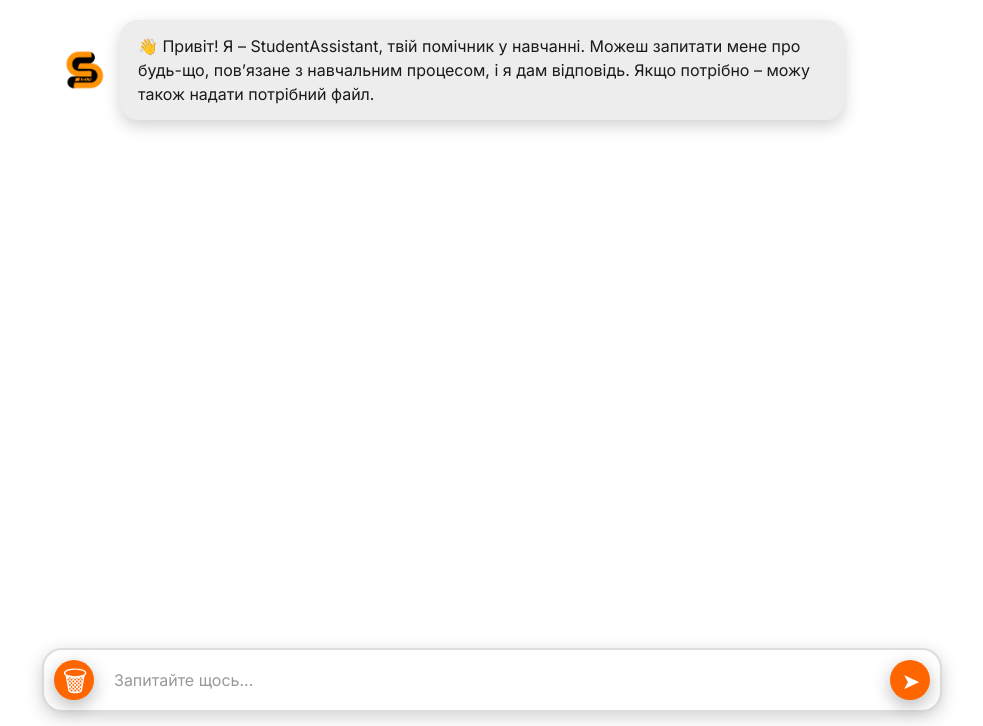
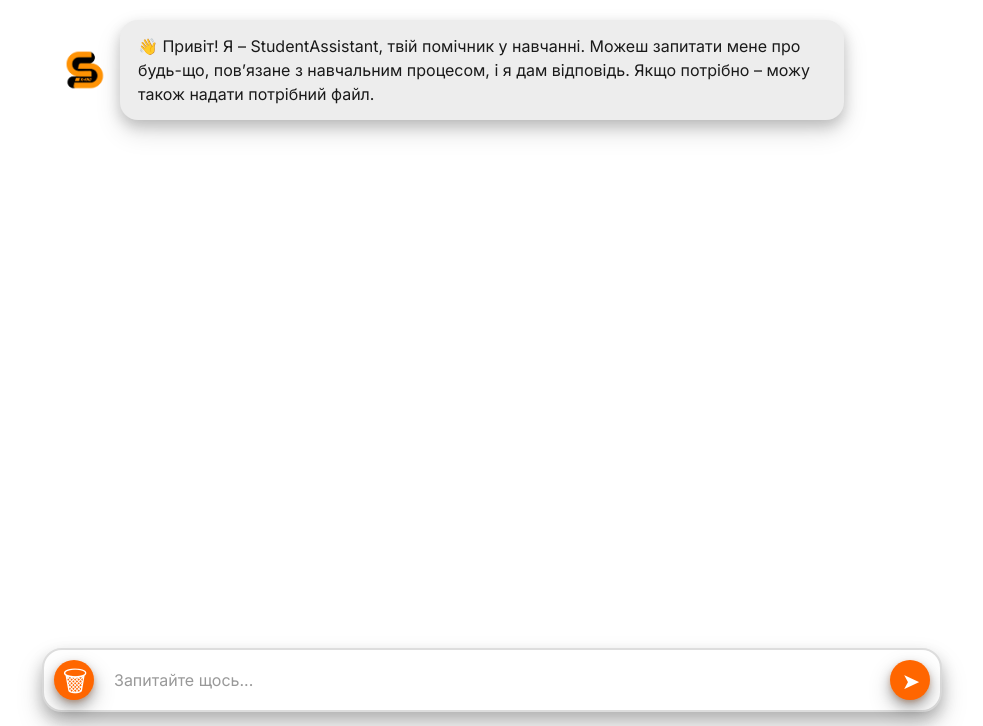
Before and after one commit to VadimValcerKN1B22/StudentAssistant, a Flask app: page / in a window 1280 px wide. Shown: the part 74-800 px from the top of the page, without its empty margins (148-1131 px from the left). Run offline with Flask 3, Linux system fonts and the light colour scheme.

Commit message:
Update style.css

```diff
--- a/frontend/static/style.css
+++ b/frontend/static/style.css
@@ -271,7 +271,7 @@ footer {
     border-radius: 20px;
     border: 2px solid #ddd;
     background: #fff;
-    overflow: hidden;
+    overflow: visible !important;
     transition: border-color 0.35s ease, border-width 0.35s ease;
 }
 
@@ -452,34 +452,50 @@ a.sf-file:visited {
 #clear-btn,
 #send-btn,
 #scroll-down-btn {
-    box-shadow: 0 6px 18px rgba(0, 0, 0, 0.28) !important;
+    box-shadow:
+        0 6px 12px rgba(0, 0, 0, 0.25),
+        0 10px 25px rgba(0, 0, 0, 0.20),
+        0 2px 4px rgba(255, 102, 0, 0.25) !important;
 }
 
 #clear-btn:hover,
 #send-btn:hover,
 #scroll-down-btn:hover {
-    box-shadow: 0 8px 22px rgba(0, 0, 0, 0.38) !important;
+    box-shadow:
+        0 8px 16px rgba(0, 0, 0, 0.30),
+        0 14px 28px rgba(0, 0, 0, 0.25),
+        0 2px 6px rgba(255, 102, 0, 0.30) !important;
 }
 
 .input-div {
-    box-shadow: 0 5px 18px rgba(0, 0, 0, 0.18) !important;
+    box-shadow:
+        0 8px 16px rgba(0, 0, 0, 0.20),
+        0 14px 28px rgba(0, 0, 0, 0.15) !important;
 }
 
 .input-div:has(#user-input:focus) {
-    box-shadow: 0 6px 22px rgba(255, 102, 0, 0.45) !important;
+    box-shadow:
+        0 10px 20px rgba(255, 102, 0, 0.45),
+        0 18px 32px rgba(255, 102, 0, 0.35) !important;
 }
 
 .bot-message .content {
-    box-shadow: 0 6px 16px rgba(0, 0, 0, 0.18) !important;
+    box-shadow:
+        0 6px 14px rgba(0, 0, 0, 0.18),
+        0 12px 26px rgba(0, 0, 0, 0.13) !important;
 }
 
 .user-message .content {
-    box-shadow: 0 6px 16px rgba(255, 102, 0, 0.45) !important;
+    box-shadow:
+        0 6px 14px rgba(255, 102, 0, 0.35),
+        0 12px 26px rgba(255, 102, 0, 0.28) !important;
 }
 
 .file-container,
 .source-block {
-    box-shadow: 0 6px 18px rgba(0, 0, 0, 0.16) !important;
+    box-shadow:
+        0 6px 16px rgba(0, 0, 0, 0.16),
+        0 12px 28px rgba(0, 0, 0, 0.12) !important;
 }
 
 @media (max-width: 768px) {
```
